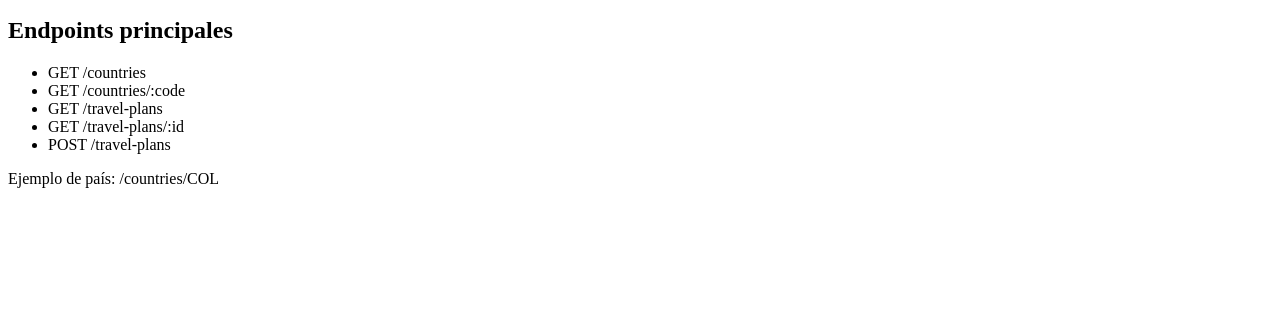
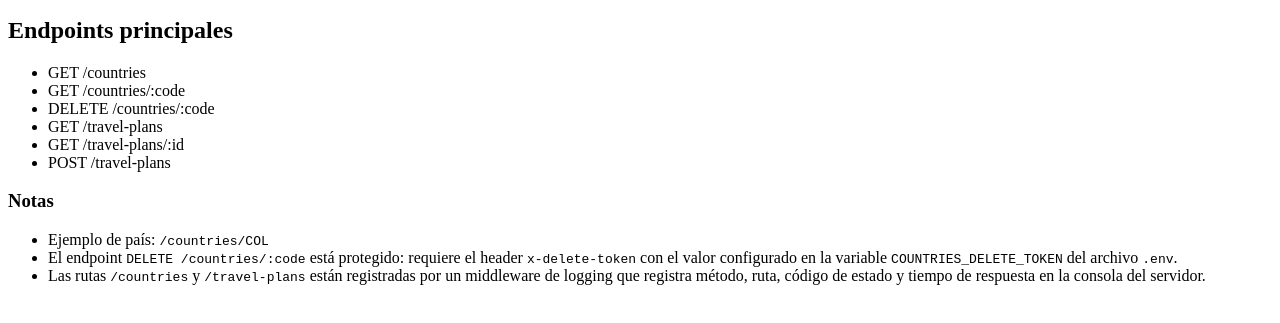
Before and after one commit to Onstrax/travel-planner-api, a website: page public/index.html in a window 1280 px wide. Shown: the part 101-424 px from the top of the page. Drawn offline with Linux system fonts and the light colour scheme.

Commit message:
Update Index

```diff
--- a/public/index.html
+++ b/public/index.html
@@ -12,11 +12,26 @@
     <ul>
       <li>GET /countries</li>
       <li>GET /countries/:code</li>
+      <li>DELETE /countries/:code</li>
       <li>GET /travel-plans</li>
       <li>GET /travel-plans/:id</li>
       <li>POST /travel-plans</li>
     </ul>
 
-    <p>Ejemplo de país: /countries/COL</p>
+    <h3>Notas</h3>
+    <ul>
+      <li>Ejemplo de país: <code>/countries/COL</code></li>
+      <li>
+        El endpoint <code>DELETE /countries/:code</code> está protegido:
+        requiere el header <code>x-delete-token</code> con el valor configurado
+        en la variable <code>COUNTRIES_DELETE_TOKEN</code> del archivo
+        <code>.env</code>.
+      </li>
+      <li>
+        Las rutas <code>/countries</code> y <code>/travel-plans</code> están
+        registradas por un middleware de logging que registra método, ruta,
+        código de estado y tiempo de respuesta en la consola del servidor.
+      </li>
+    </ul>
   </body>
 </html>
```
